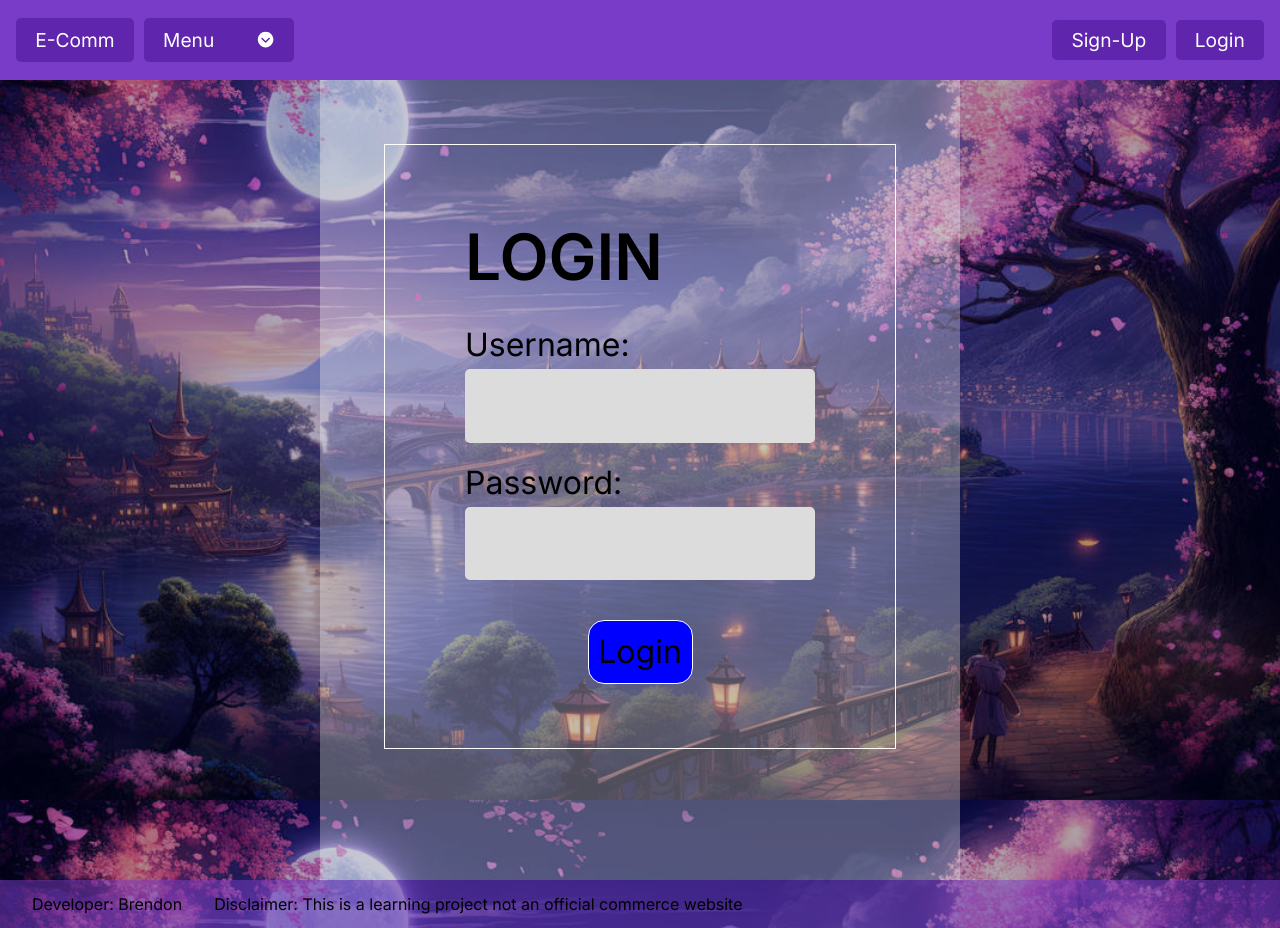
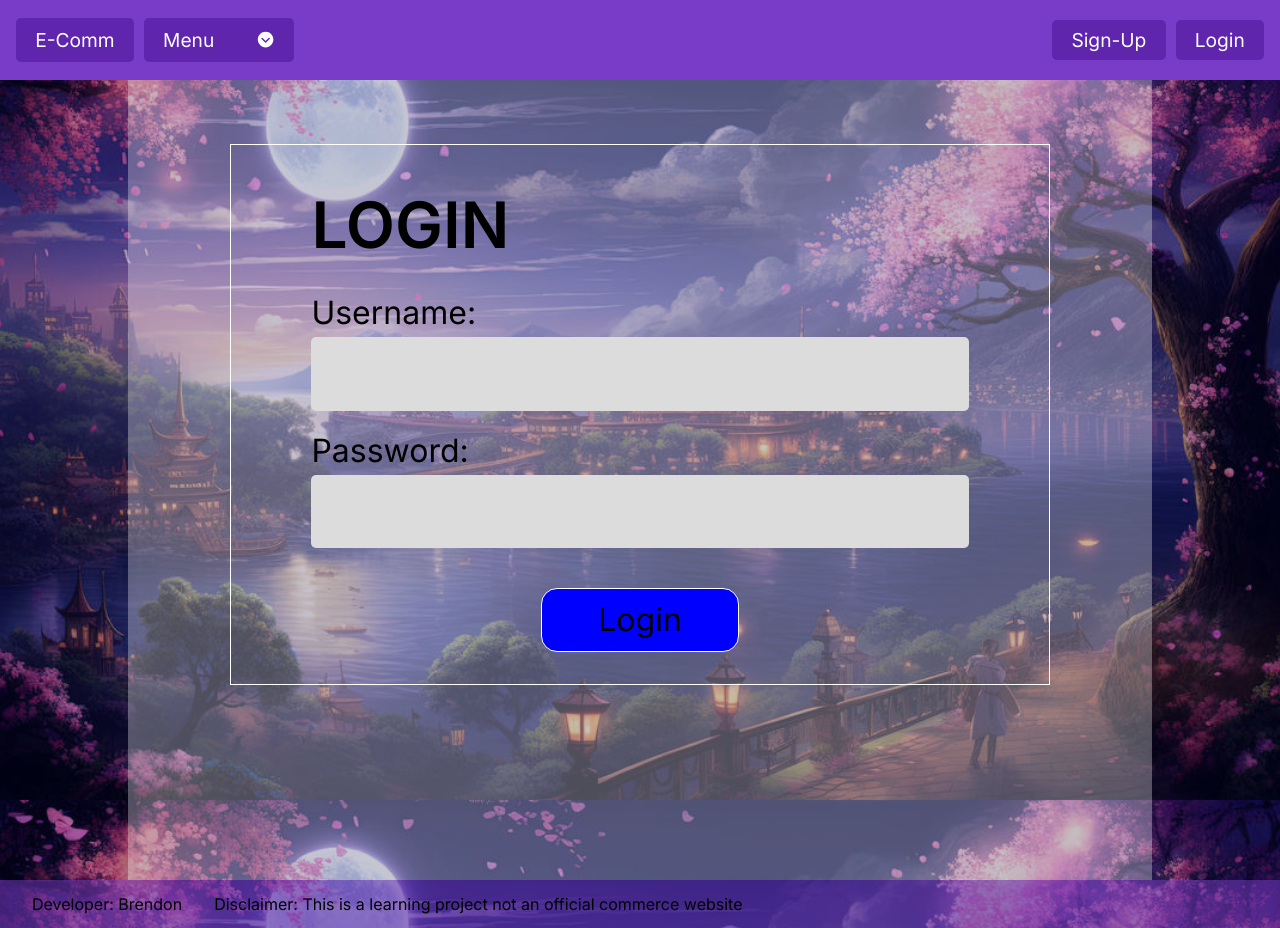
Before and after one commit to bluicien/E-Commerce-App, a Next.js app in the folder view/: page /users/login in a window 1280 px wide. Built offline with nearby package versions, Linux system fonts and the light colour scheme; no server answers.

Commit message:
fixed css page height with login and signup page

```diff
--- a/view/src/app/globals.css
+++ b/view/src/app/globals.css
@@ -23,6 +23,7 @@
 
 body {
   margin: 0px;
+  height: 100vh;
   color: rgb(var(--foreground-rgb));
   background: url("../../public/mystic.jpg") no-repeat fixed;
   -webkit-background-size: cover;
@@ -41,7 +42,11 @@ body {
 #bgLayer {
   background: rgba(0, 1, 59, 0.322) repeat-y;
   background-size: cover;
-  min-height: 100vh;
+  min-height: 100%;
+}
+
+#bgLayer > div {
+  height: 100vh;
 }
 
 @layer utilities {
--- a/view/src/app/home.module.css
+++ b/view/src/app/home.module.css
@@ -7,5 +7,6 @@
 
 .mainPage {
     min-height: 100vh;
+    height: 100%;
     text-align: center;
 }
--- a/view/src/app/layout.js
+++ b/view/src/app/layout.js
@@ -16,13 +16,13 @@ export default function RootLayout({ children }) {
   return (
     <html lang="en">
       <body className={inter.className}>
-        <div id="bgLayer">
-          <StoreProvider>
-              <Navbar />
-              {children}
-              <Footer />
-          </StoreProvider>
-        </div>
+        <StoreProvider>
+          <div id="bgLayer">
+                <Navbar />
+                {children}
+                <Footer />
+          </div>
+        </StoreProvider>
       </body>
     </html>
   );
--- a/view/src/app/users/layout.jsx
+++ b/view/src/app/users/layout.jsx
@@ -1,5 +1,5 @@
 import styles from './users.module.css'
 
 export default function UserLayout({children}) {
-    return <div className={styles.userPage}>{children}</div>
+    return <div className={styles.userPage} >{children}</div>
 }
--- a/view/src/app/users/login/page.module.css
+++ b/view/src/app/users/login/login.module.css
@@ -2,7 +2,7 @@
     margin: auto;
     width: 80%;
     border: 1px solid white;
-    padding: 4rem 5rem;
+    padding: 2rem 5rem;
 }
 
 .loginHeader {
--- a/view/src/app/users/login/page.jsx
+++ b/view/src/app/users/login/page.jsx
@@ -1,6 +1,6 @@
 'use client'
 import { useAppDispatch, useAppSelector } from '@/app/lib/hooks';
-import styles from './page.module.css';
+import styles from './login.module.css';
 import { useState } from 'react';
 import { authenticateUser } from '@/app/lib/features/authenticate/authenticateSlice';
 import { useRouter } from "next/navigation";
--- a/view/src/app/users/users.module.css
+++ b/view/src/app/users/users.module.css
@@ -1,7 +1,13 @@
 .userPage {
-    width: 50%;
-    height: 100vh;
+    width: 80%;
+    height: 100%;
     margin: 0 auto;
     padding-top: 4rem;
     background: rgba(255, 255, 255, 0.3);
 }
+
+@media screen and (min-width: 1600px) {
+    .userPage {
+        width: 50%;
+    }
+}
--- a/view/src/components/Footer/Footer.module.css
+++ b/view/src/components/Footer/Footer.module.css
@@ -4,7 +4,7 @@
     justify-content: left;
     align-items: center;
     position: relative;
-    bottom: 0;
+    bottom: 0px;
     height: 3rem;
     width: 100%;
     background-color:rgba(120, 60, 200, 0.5);
```
